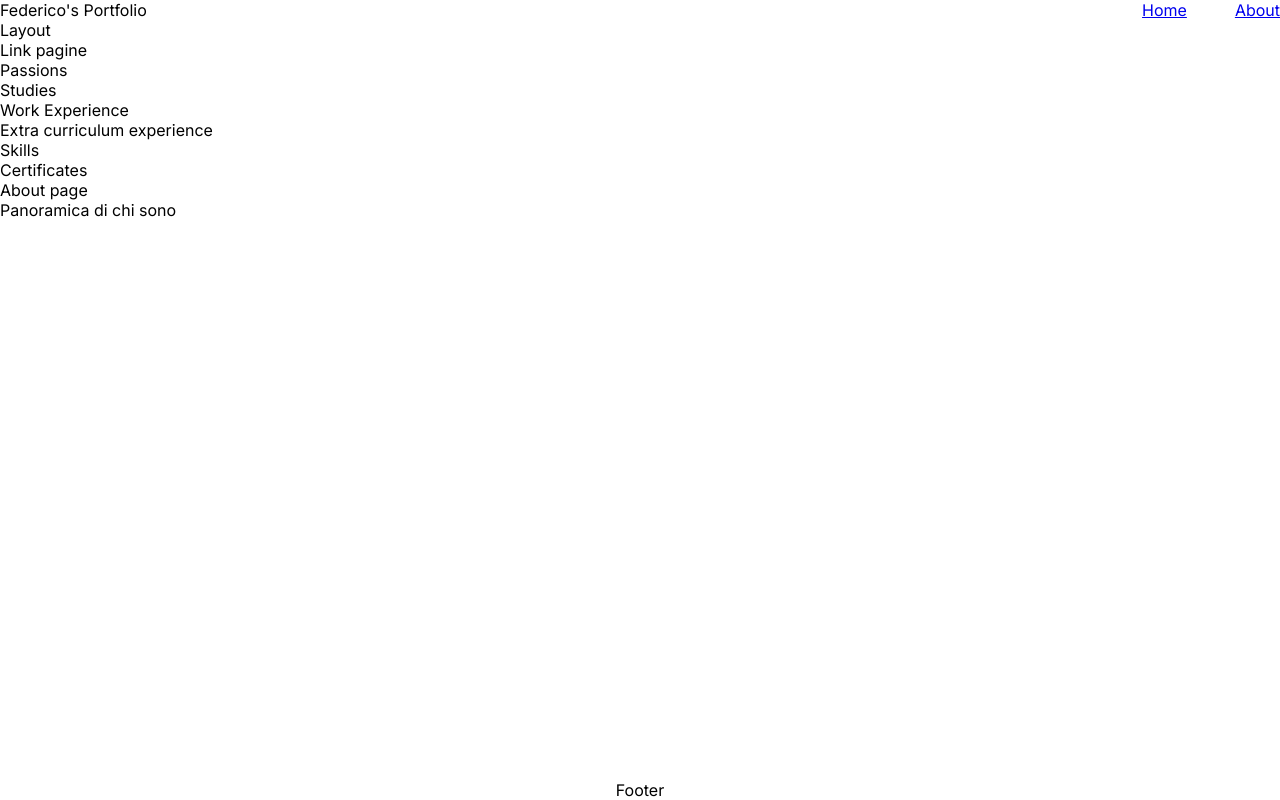
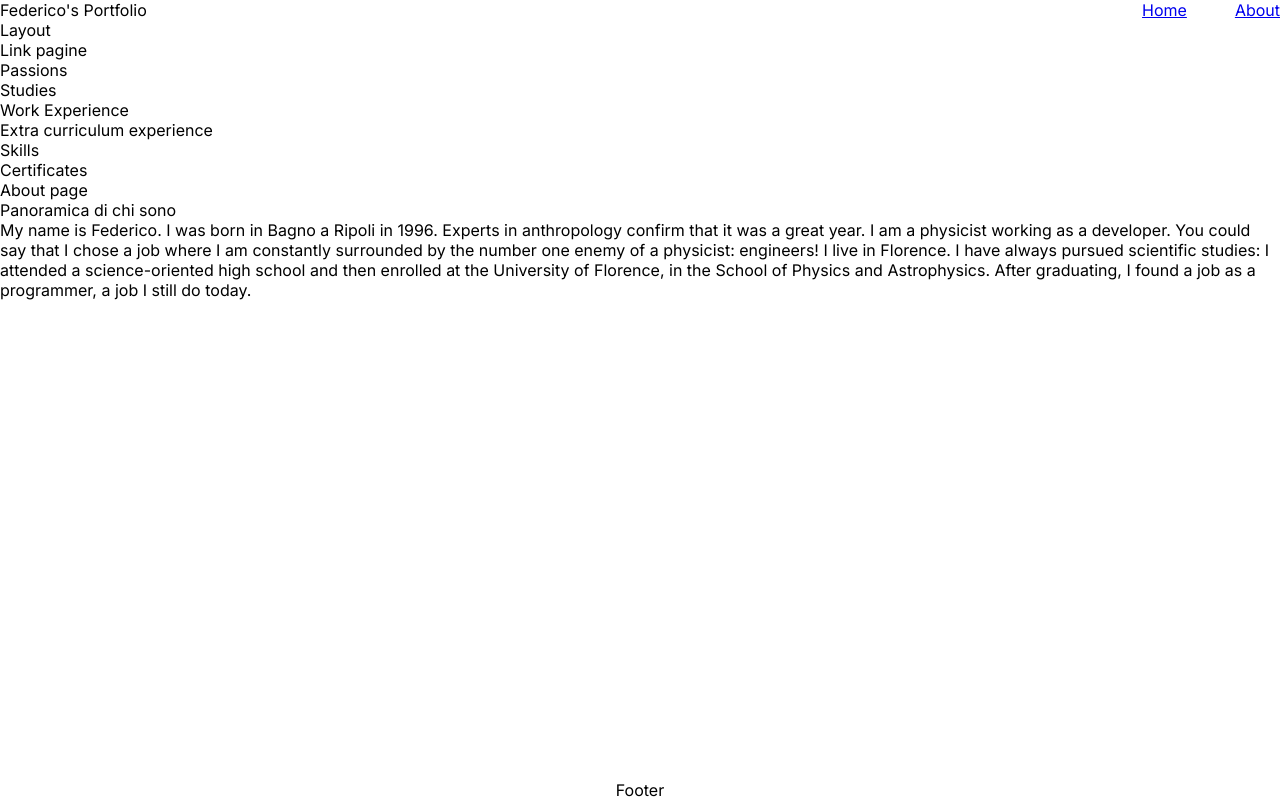
Before and after one commit to Tocco17/portfolio, a Next.js app: page /about in a window 1280 px wide. Built offline with nearby package versions, Linux system fonts and the light colour scheme.

Commit message:
about me page

```diff
--- a/app/about/page.tsx
+++ b/app/about/page.tsx
@@ -1,8 +1,26 @@
 export default function AboutPage() {
 	return (<>
-	<div>About page</div>
-	<div>
-		<p>Panoramica di chi sono</p>
-	</div>
+		<div>About page</div>
+		<div>
+			<p>Panoramica di chi sono</p>
+			<p>
+				My name is Federico. I was born in Bagno a Ripoli in 1996.
+				Experts in anthropology confirm that it was a great year.
+
+				I am a physicist working as a developer.
+				You could say that I chose a job where I am constantly
+				surrounded by the number one enemy of a physicist: engineers!
+
+				I live in Florence.
+
+				I have always pursued scientific studies:
+				I attended a science-oriented high school
+				and then enrolled at the University of Florence,
+				in the School of Physics and Astrophysics.
+
+				After graduating, I found a job as a programmer,
+				a job I still do today.
+			</p>
+		</div>
 	</>)
 }
```
